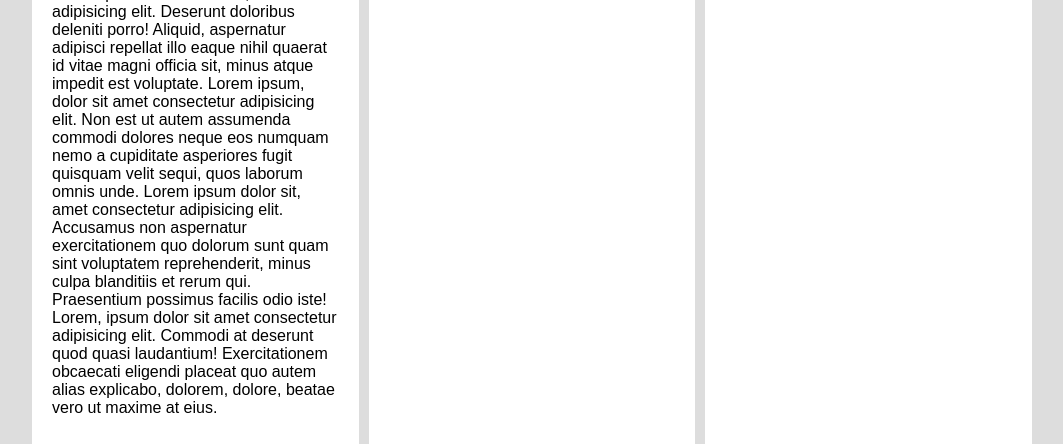
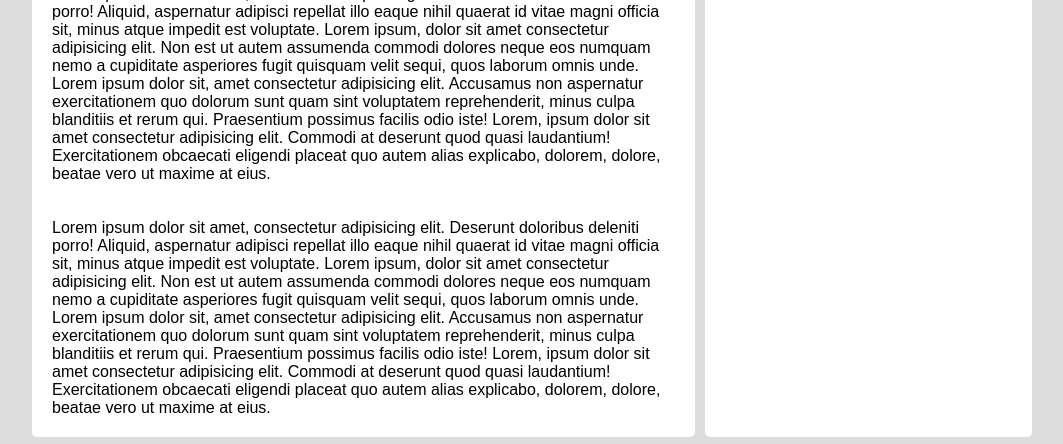
Before and after one commit to dyhalmeida/basic-css-grid-flex, a plain HTML site: page index.html in a window 1280 px wide. Shown: the part 179-623 px from the top of the page, without its empty margins (108-1171 px from the left). Drawn offline with Linux system fonts and the light colour scheme.

Commit message:
definição de posicionamento do main

```diff
--- a/style.css
+++ b/style.css
@@ -39,3 +39,7 @@ html, body {
     grid-column-end: -1; /* Define que o header encerra na ultima coluna*/
     /* define-se -1 quando não se sabe a quantidade de coluna */
 }
+
+.container .main {
+    grid-column: span 2;
+}
```
